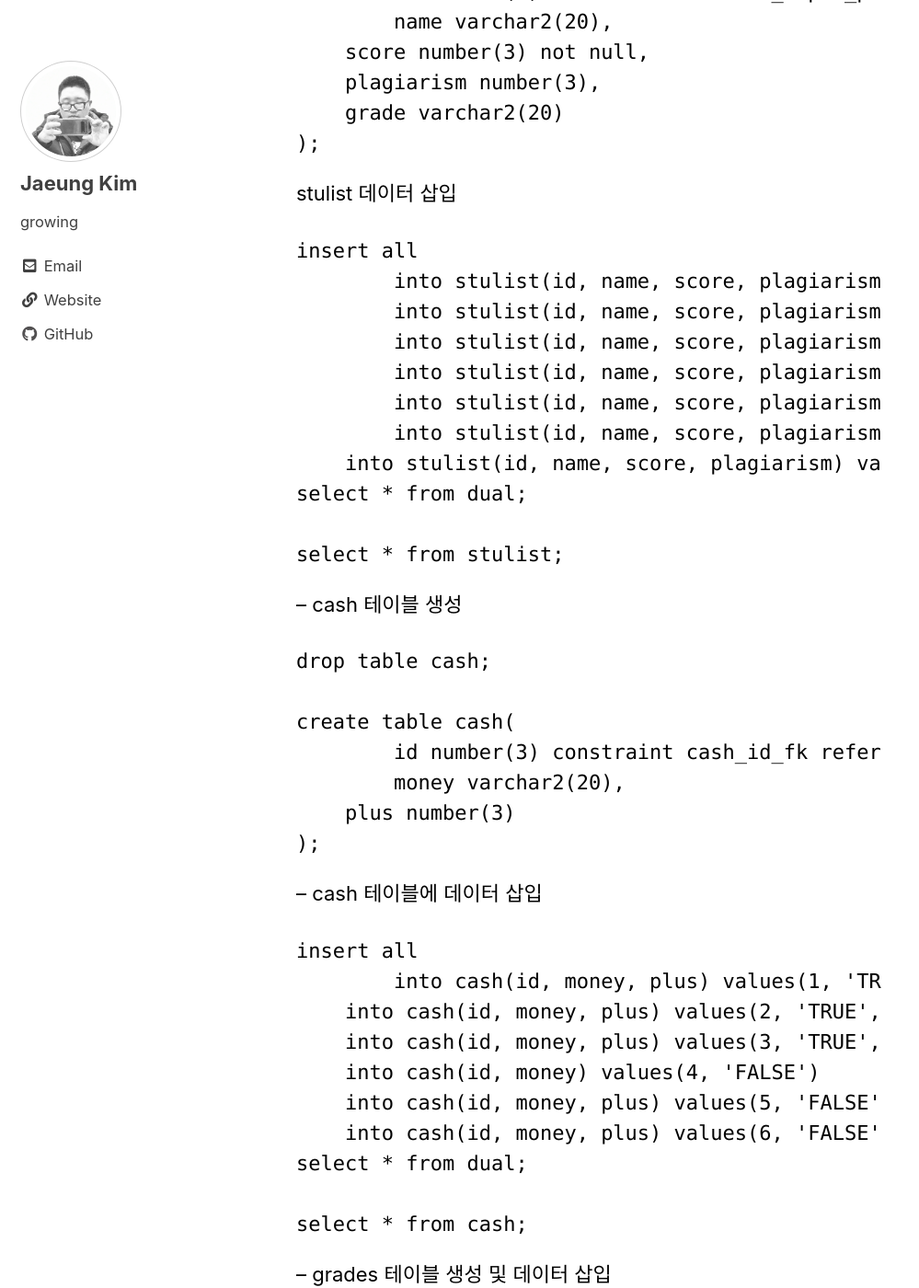
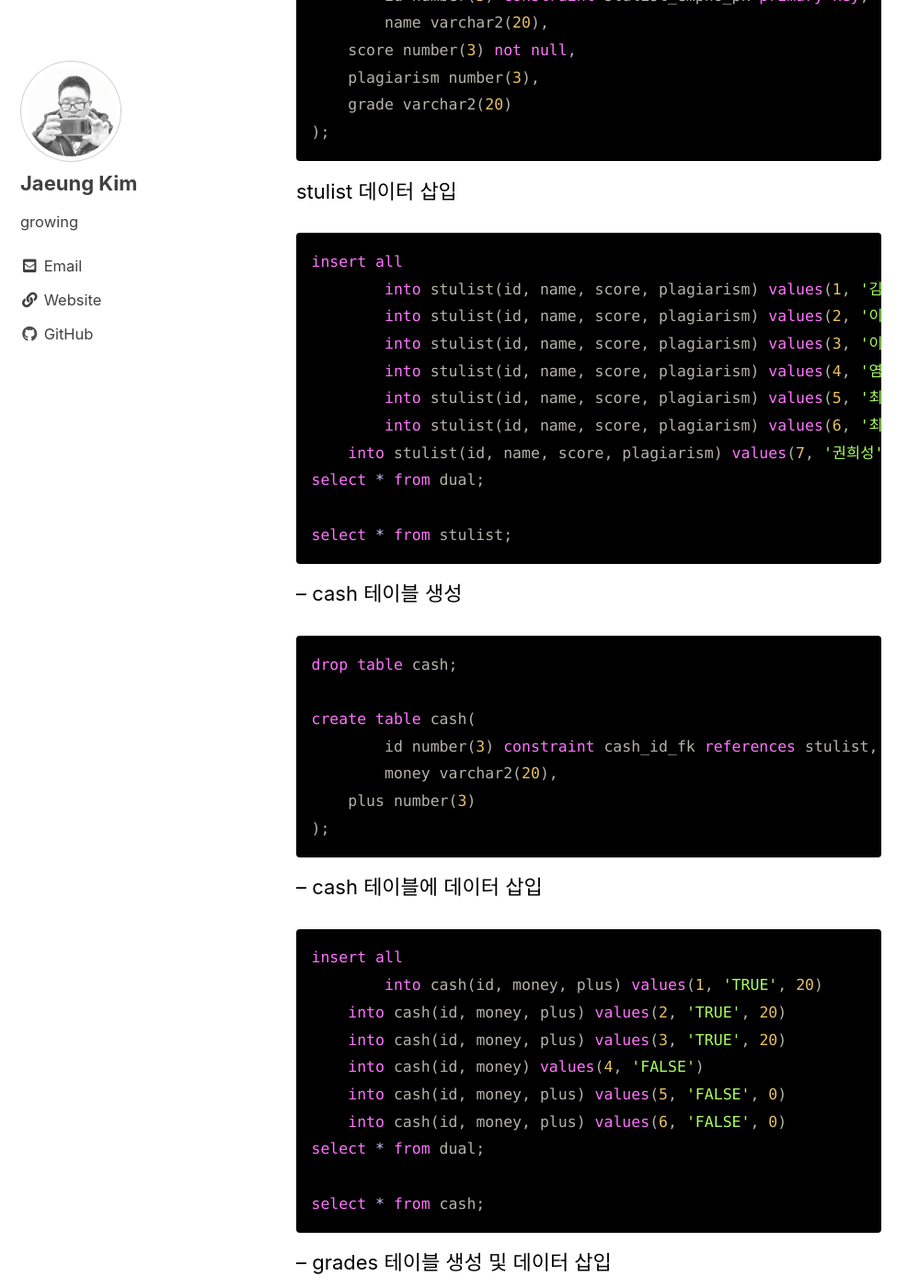
Before and after one commit to ArkimCity/ArkimCity.github.io, a Jekyll site: the page built from _posts/2020-11-25-language-studies-3.md, in a window 1280 px wide and 1400 px high, scrolled down 483 px. Shown: the whole window at 92% size, without its empty margins (0-999 px from the left). Built offline with Jekyll 4.4.1, drawn with Linux system fonts in a browser that asks for light colours; cached includes are drawn as plain includes; some of the changed text lies outside the part shown.

Commit message:
color change

````diff
--- a/_posts/2020-11-25-language-studies-3.md
+++ b/_posts/2020-11-25-language-studies-3.md
@@ -11,7 +11,7 @@ languages: SQL
 
 
 stulist 테이블 생성
-```SQL
+```sql
 drop table stulist;
 
 create table stulist(
@@ -24,7 +24,7 @@ create table stulist(
 ```
 
 stulist 데이터 삽입
-```SQL
+```sql
 insert all
 	into stulist(id, name, score, plagiarism) values(1, '김재웅', 75, 90)
 	into stulist(id, name, score, plagiarism) values(2, '이정민', 68, 10)
@@ -41,7 +41,7 @@ select * from stulist;
 
 
 -- cash 테이블 생성
-```SQL
+```sql
 drop table cash;
 
 create table cash(
@@ -52,7 +52,7 @@ create table cash(
 ```
 
 -- cash 테이블에 데이터 삽입
-```SQL
+```sql
 insert all
 	into cash(id, money, plus) values(1, 'TRUE', 20)
     into cash(id, money, plus) values(2, 'TRUE', 20)
@@ -68,7 +68,7 @@ select * from cash;
 
 
 -- grades 테이블 생성 및 데이터 삽입
-```SQL
+```sql
 drop table grades;
 
 create table grades(
@@ -88,7 +88,7 @@ select * from grades order by grade asc;
 
 
 --plagiarisms 테이블 생성 및 데이터 삽입
-```SQL
+```sql
 drop table plagiarisms;
 
 CREATE table plagiarisms(
@@ -111,7 +111,7 @@ ORDER BY maxp ASC;
 --Q1.alt stulist랑 cash 테이블만 사용해 점수를 계산해서 점수를 출력해보시오.
 
 --A1.
-```SQL
+```sql
 select s.SCORE + nvl(c.PLUS,0)
 from stulist s, cash c
 where s.ID=c.ID(+);
@@ -121,7 +121,7 @@ where s.ID=c.ID(+);
 --Q2. stulist, cash, plagiarisms 테이블을 사용해서 총점을 계산하고 등급을 도출해서 (id, 이름, 최종점수, grade) 를 출력해보시오.
 
 --A2.
-```SQL
+```sql
 select id, name, score2, grade
 from
 (select s.SCORE + nvl(c.PLUS,0) + penalty as score2, name, s.id
````
Also changed, not shown: _posts/2020-11-26-language-studies-4.md (+1 -1 lines).
